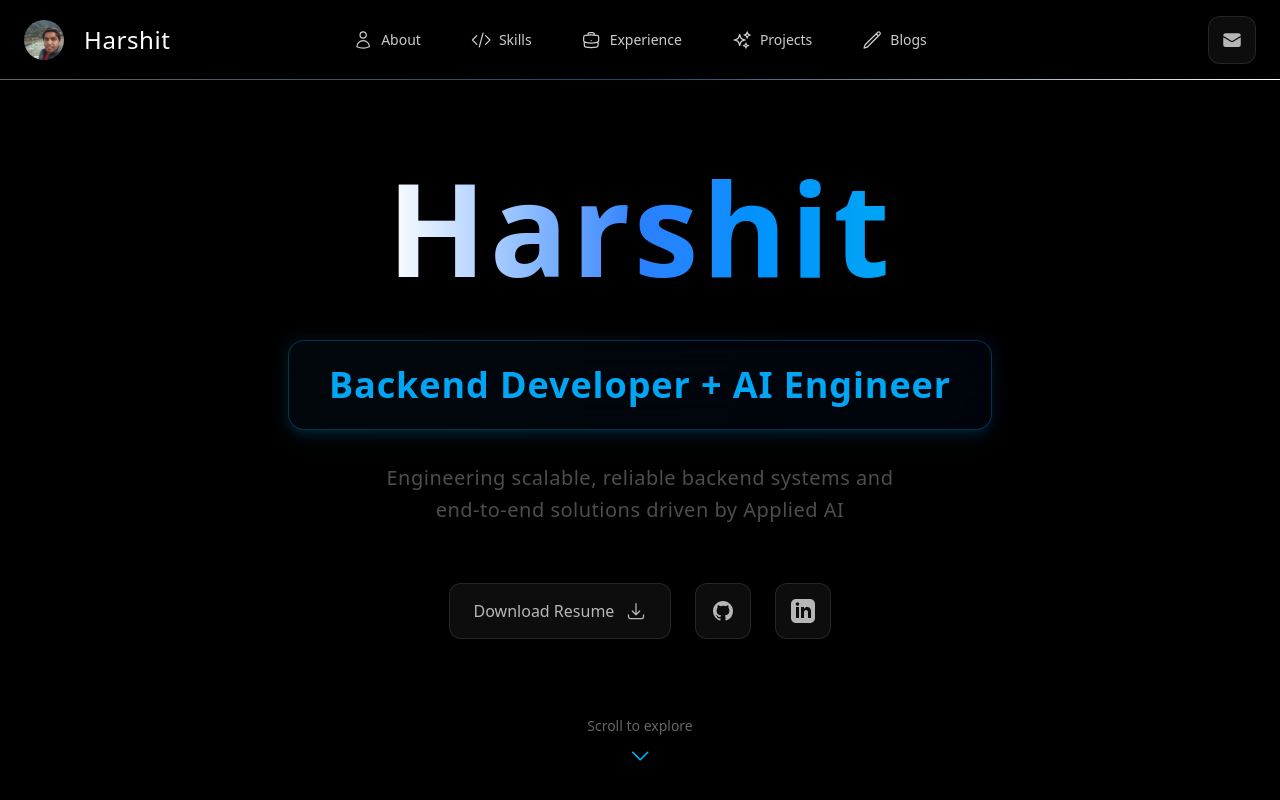
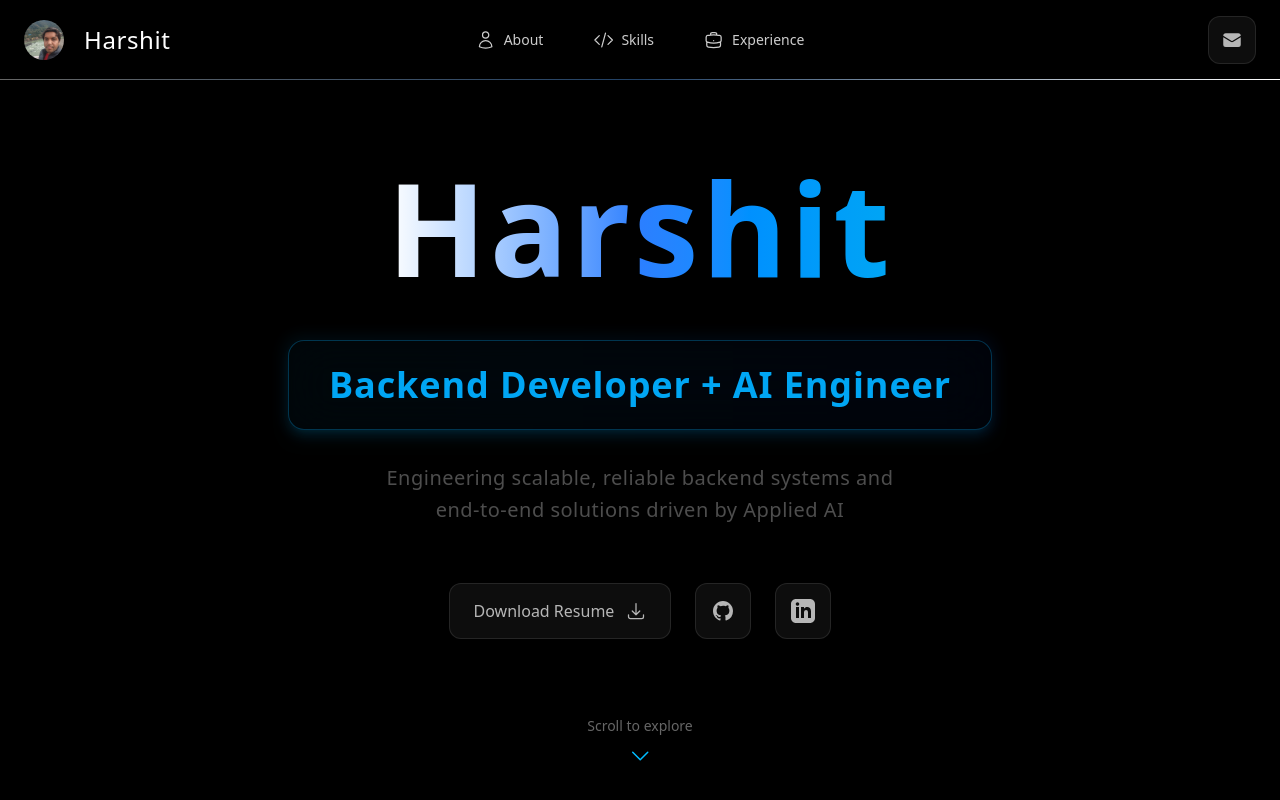
Before and after one commit to pawarharshit26/portfolio, a React (Vite) app: page / in a window 1280 px wide. Shown: the top 800 px of the page. Built offline with nearby package versions, Linux system fonts and the light colour scheme.

Commit message:
removed projects and blog section

```diff
--- a/index.html
+++ b/index.html
@@ -2,7 +2,7 @@
 <html lang="en">
   <head>
     <meta charset="UTF-8" />
-    <link rel="icon" type="image/svg+xml" href="/vite.svg" />
+    <link rel="icon" type="image/svg+xml" href="/profile.jpg" />
     <meta name="viewport" content="width=device-width, initial-scale=1.0" />
     <title>harshit-portfolio</title>
   </head>
--- a/src/App.tsx
+++ b/src/App.tsx
@@ -16,7 +16,7 @@ function App() {
 
 			<ExperienceSection />
 
-			<section id="projects" className="h-screen p-20">
+			{/* <section id="projects" className="h-screen p-20">
 				<h1 className="text-4xl font-bold">Projects Section</h1>
 			</section>
 
@@ -26,7 +26,7 @@ function App() {
 
 			<section id="contact" className="h-screen p-20">
 				<h1 className="text-4xl font-bold">Contact Section</h1>
-			</section>
+			</section> */}
 
 			<FooterSection />
 		</div>
--- a/src/components/footer.tsx
+++ b/src/components/footer.tsx
@@ -1,4 +1,10 @@
 const FooterSection = () => {
+	const links = [
+		"About",
+		"Skills",
+		"Experience",
+		// "Projects"
+	]
 	const currentYear = new Date().getFullYear();
 
 	return (
@@ -40,7 +46,7 @@ const FooterSection = () => {
 								<svg className="w-4 h-4" fill="none" viewBox="0 0 24 24" stroke="currentColor">
 									<path strokeLinecap="round" strokeLinejoin="round" strokeWidth={1.5} d="M3 5a2 2 0 012-2h3.28a1 1 0 01.948.684l1.498 4.493a1 1 0 01-.502 1.21l-2.257 1.13a11.042 11.042 0 005.516 5.516l1.13-2.257a1 1 0 011.21-.502l4.493 1.498a1 1 0 01.684.949V19a2 2 0 01-2 2h-1C9.716 21 3 14.284 3 6V5z" />
 								</svg>
-								+91 76976 21816
+								+917697621816
 							</a>
 						</div>
 					</div>
@@ -48,7 +54,7 @@ const FooterSection = () => {
 					{/* Right - Links & Socials */}
 					<div className="flex flex-col md:flex-row items-center gap-6 md:gap-12">
 						<ul className="flex items-center gap-6">
-							{['About', 'Skills', 'Experience', 'Projects'].map((item) => (
+							{links.map((item) => (
 								<li key={item}>
 									<a
 										href={`#${item.toLowerCase()}`}
--- a/src/components/navbar.tsx
+++ b/src/components/navbar.tsx
@@ -1,9 +1,7 @@
 import {
 	BriefcaseIcon,
 	CodeBracketIcon,
-	PencilIcon,
-	SparklesIcon,
-	UserIcon,
+	UserIcon
 } from "@heroicons/react/24/outline";
 import profileImg from "../assets/profile.jpg";
 import NavItem from "./nav_item";
@@ -49,7 +47,7 @@ export default function Navbar() {
 								Experience
 							</NavItem>
 						</li>
-						<li>
+						{/* <li>
 							<NavItem href="#projects" Icon={SparklesIcon}>
 								Projects
 							</NavItem>
@@ -58,7 +56,7 @@ export default function Navbar() {
 							<NavItem href="#blogs" Icon={PencilIcon}>
 								Blogs
 							</NavItem>
-						</li>
+						</li> */}
 					</ul>
 
 					{/* RIGHT — Contact Button */}
```
Also changed, not shown: public/profile.jpg (added).
